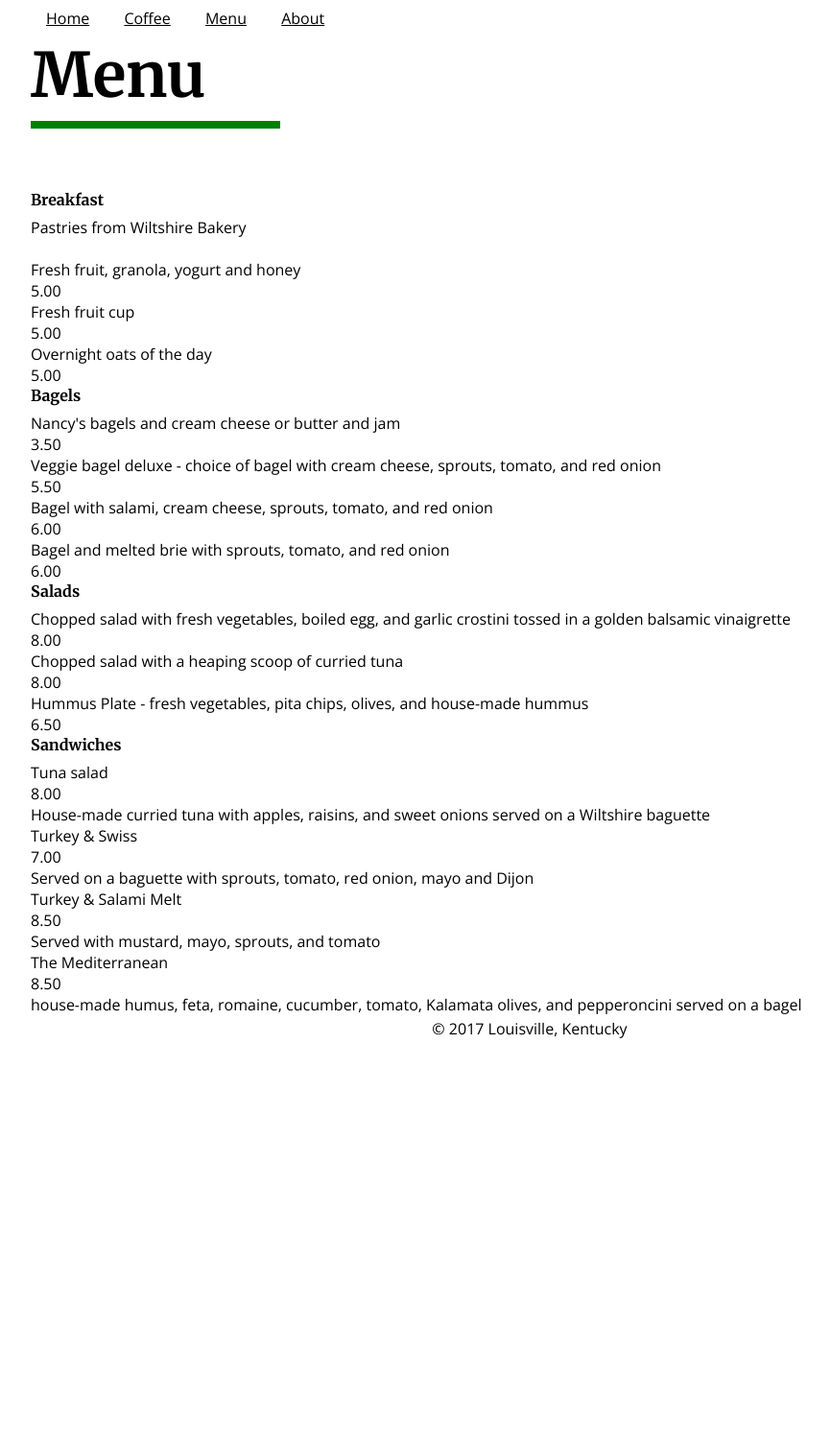
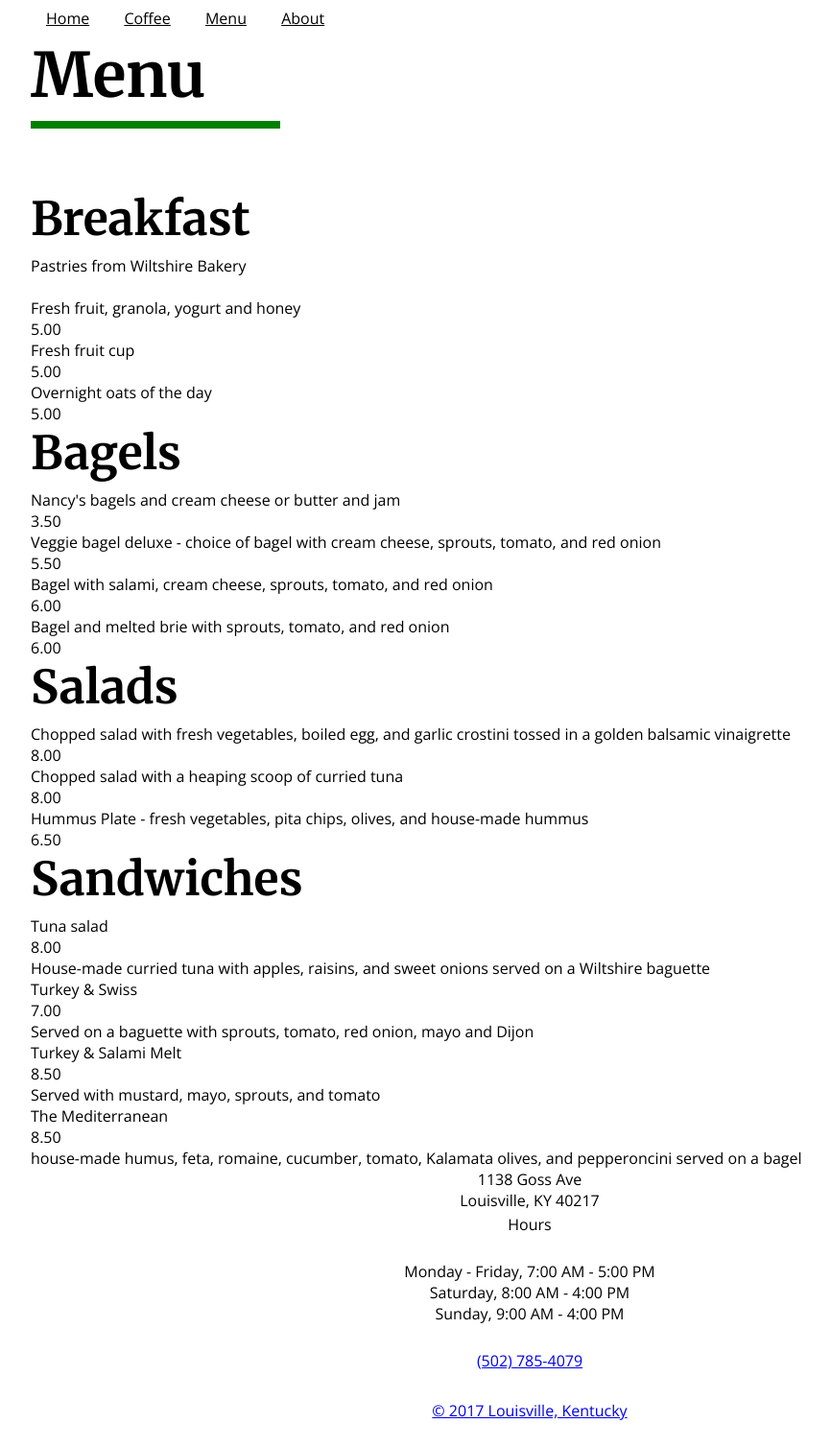
Before and after one commit to billypseck/beanwebsite.github.io, a Jekyll site: the page built from pages/menu.md, in a window 1280 px wide. Shown: the whole page at 96% size, without its empty margins (88-954 px from the left). Built offline with Jekyll 4.4.1, drawn with Linux system fonts in a browser that asks for light colours; before the commit the page ends 1110 px from its top, so only the background shows below that.

Commit message:
adding footer content and h2 styles

```diff
--- a/_includes/footer.html
+++ b/_includes/footer.html
@@ -1,6 +1,28 @@
 <footer>
-  <div class="content-container">
+    <div class="content-container">
+      <address>
+        1138 Goss Ave<br>
+        Louisville, KY 40217
+      </address>
+        <p> <b>Hours</b>
+            <ul>
+                <li>Monday - Friday, 7:00 AM - 5:00 PM</li>
+                <li>Saturday, 8:00 AM - 4:00 PM</li>
+                <li>Sunday, 9:00 AM - 4:00 PM</li>
+            </ul>
+        </p>
+        <p><a href="tel:1-502-785-4079">(502) 785-4079</p>
     <p class="copyright">&copy; {{site.time | date: "%Y"}} Louisville, Kentucky</p>
   </div>
 </footer>
 <!-- Add Gogle Analytics -->
+<script>
+  (function(i,s,o,g,r,a,m){i['GoogleAnalyticsObject']=r;i[r]=i[r]||function(){
+  (i[r].q=i[r].q||[]).push(arguments)},i[r].l=1*new Date();a=s.createElement(o),
+  m=s.getElementsByTagName(o)[0];a.async=1;a.src=g;m.parentNode.insertBefore(a,m)
+  })(window,document,'script','https://www.google-analytics.com/analytics.js','ga');
+
+  ga('create', 'UA-1860896-10', 'auto');
+  ga('send', 'pageview');
+
+</script>
--- a/_sass/base.scss
+++ b/_sass/base.scss
@@ -102,7 +102,16 @@ p {
     margin-bottom: 0.5rem;
 }
 
-h2,h3,h4 {
+h2 {
+  @extend .page-title;
+  font-size: 3rem;
+  border: none;
+  &:after {
+    content: none;
+  }
+}
+
+h3,h4 {
     font-size: 1rem;
     font-weight: 700;
     margin-bottom: 0.5rem;
```
